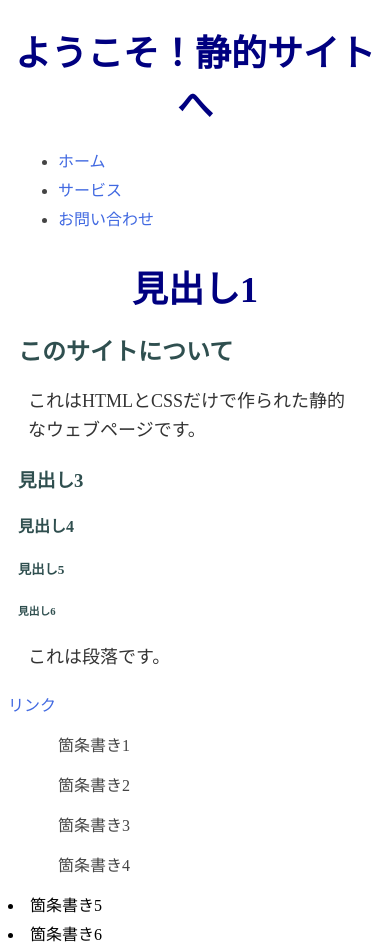
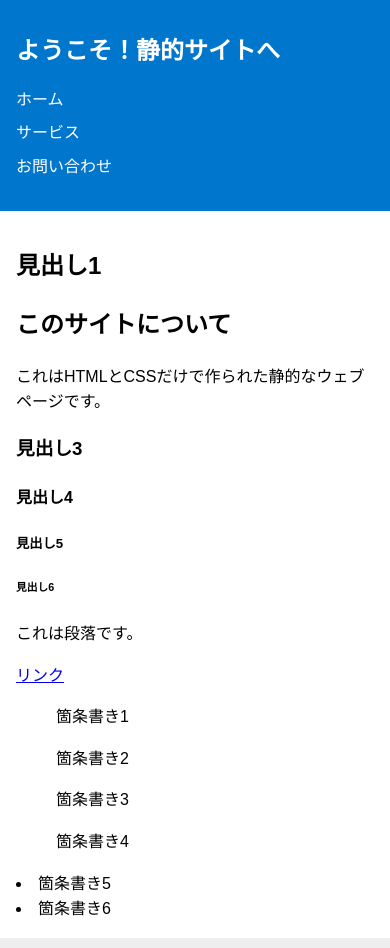
Before and after one commit to w6211770-work/test_web2, a plain HTML site: page index.html in a window 390 px wide. Shown: the top 948 px of the page. Drawn offline with Linux system fonts and the light colour scheme.

Commit message:
Add base styles and responsive design to CSS

```diff
--- a/style.css
+++ b/style.css
@@ -1,42 +1,51 @@
-/* 見出しのスタイル */
-h1 {
-  color: navy;
-  font-size: 36px;
-  text-align: center;
-  margin-bottom: 20px;
+/* ベーススタイル */
+body {
+  font-family: sans-serif;
+  margin: 0;
+  padding: 0;
+  line-height: 1.6;
 }
 
-h2, h3, h4, h5, h6 {
-  color: darkslategray;
-  margin-left: 10px;
+header {
+  background-color: #0077cc;
+  color: white;
+  padding: 1em;
 }
 
-/* 段落のスタイル */
-p {
-  font-size: 18px;
-  line-height: 1.6;
-  color: #333;
-  margin: 20px;
+nav ul {
+  list-style: none;
+  padding: 0;
+  display: flex;
+  gap: 1em;
 }
 
-/* リンクのスタイル */
-a {
-  color: royalblue;
+nav a {
+  color: white;
   text-decoration: none;
 }
 
-a:hover {
-  text-decoration: underline;
+main {
+  padding: 2em;
 }
 
-/* 箇条書きのスタイル */
-ul, ol {
-  margin-left: 40px;
-  padding-left: 10px;
-  color: #444;
-  font-size: 16px;
+footer {
+  background-color: #eee;
+  text-align: center;
+  padding: 1em;
 }
 
-li {
-  margin-bottom: 5px;
+/* レスポンシブ対応 */
+@media (max-width: 600px) {
+  nav ul {
+    flex-direction: column;
+    gap: 0.5em;
+  }
+
+  main {
+    padding: 1em;
+  }
+
+  header h1 {
+    font-size: 1.5em;
+  }
 }
```
